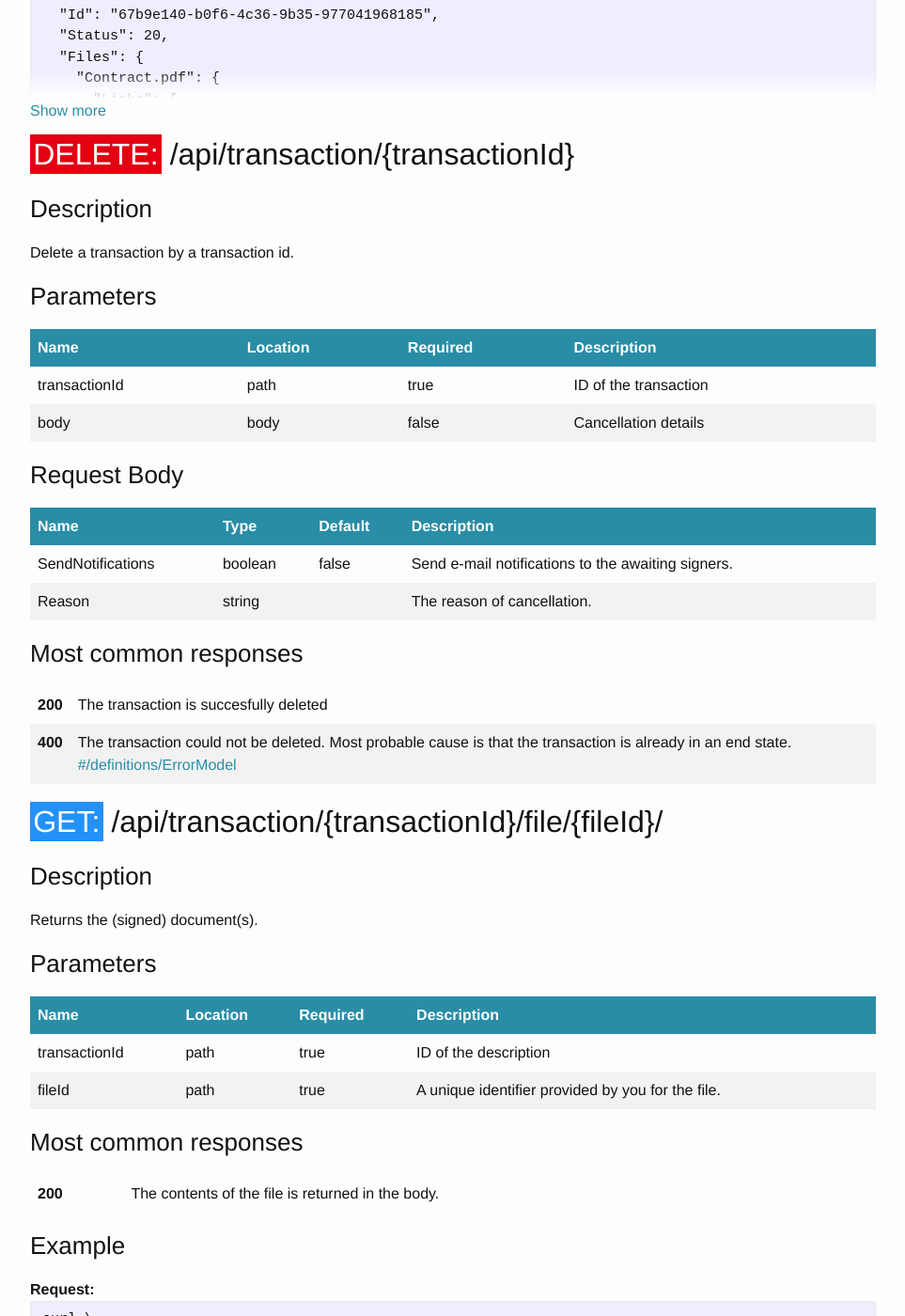
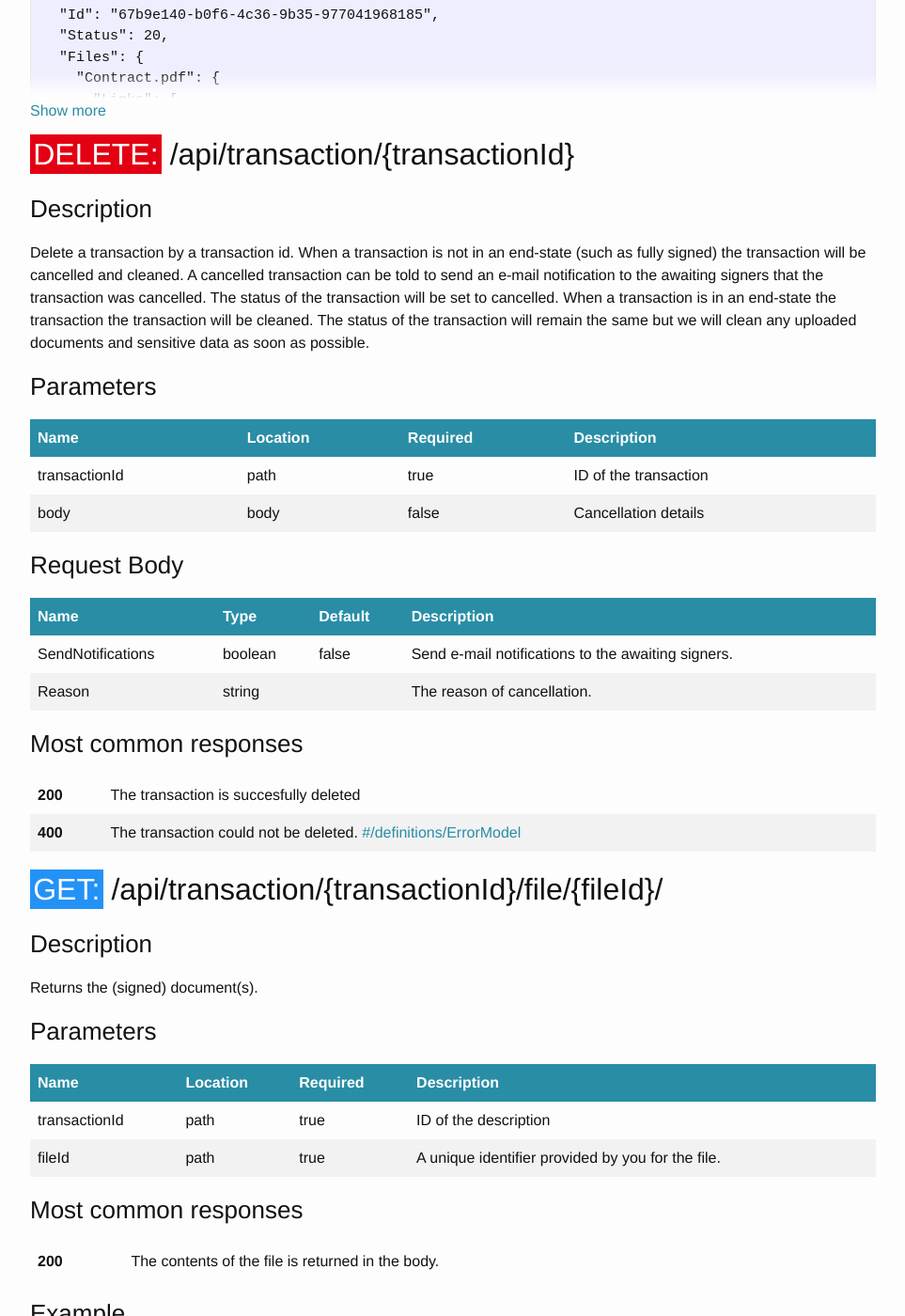
Before and after one commit to markohantula/evidos.github.io, a Jekyll site: the page built from endpoints.html, in a window 1280 px wide and 1400 px high, scrolled down 1433 px. Shown: the whole window at 94% size, without its empty margins (158-1121 px from the left). Built offline with Jekyll 4.4.1, drawn with Linux system fonts in a browser that asks for light colours.

Commit message:
Describe our updated transaction delete policy

```diff
--- a/_data/api-swagger.yaml
+++ b/_data/api-swagger.yaml
@@ -42,7 +42,14 @@ paths:
         '401':
           description: Not authorized to access the specified transaction
     delete:
-      description: Delete a transaction by a transaction id.
+      description: |
+        Delete a transaction by a transaction id.
+        When a transaction is not in an end-state (such as fully signed) the transaction will be cancelled and cleaned.
+        A cancelled transaction can be told to send an e-mail notification to the awaiting signers that the transaction was cancelled.
+        The status of the transaction will be set to cancelled.
+
+        When a transaction is in an end-state the transaction the transaction will be cleaned.
+        The status of the transaction will remain the same but we will clean any uploaded documents and sensitive data as soon as possible.
       parameters:
         - name: transactionId
           type: string
@@ -67,7 +74,7 @@ paths:
         '200':
           description: The transaction is succesfully deleted
         '400':
-          description: The transaction could not be deleted. Most probable cause is that the transaction is already in an end state.
+          description: The transaction could not be deleted.
           schema:
             $ref: '#/definitions/ErrorModel'
 
```
